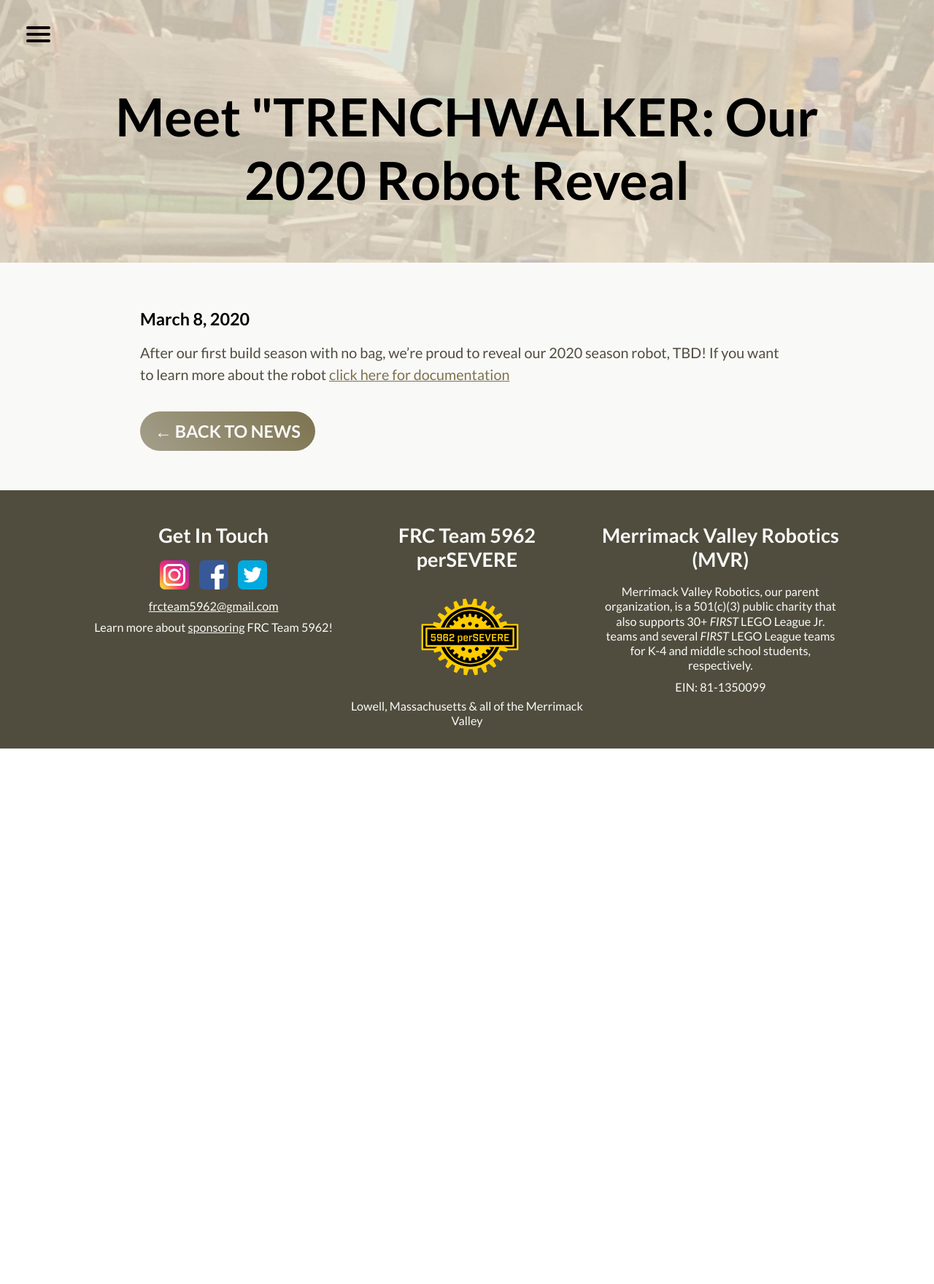
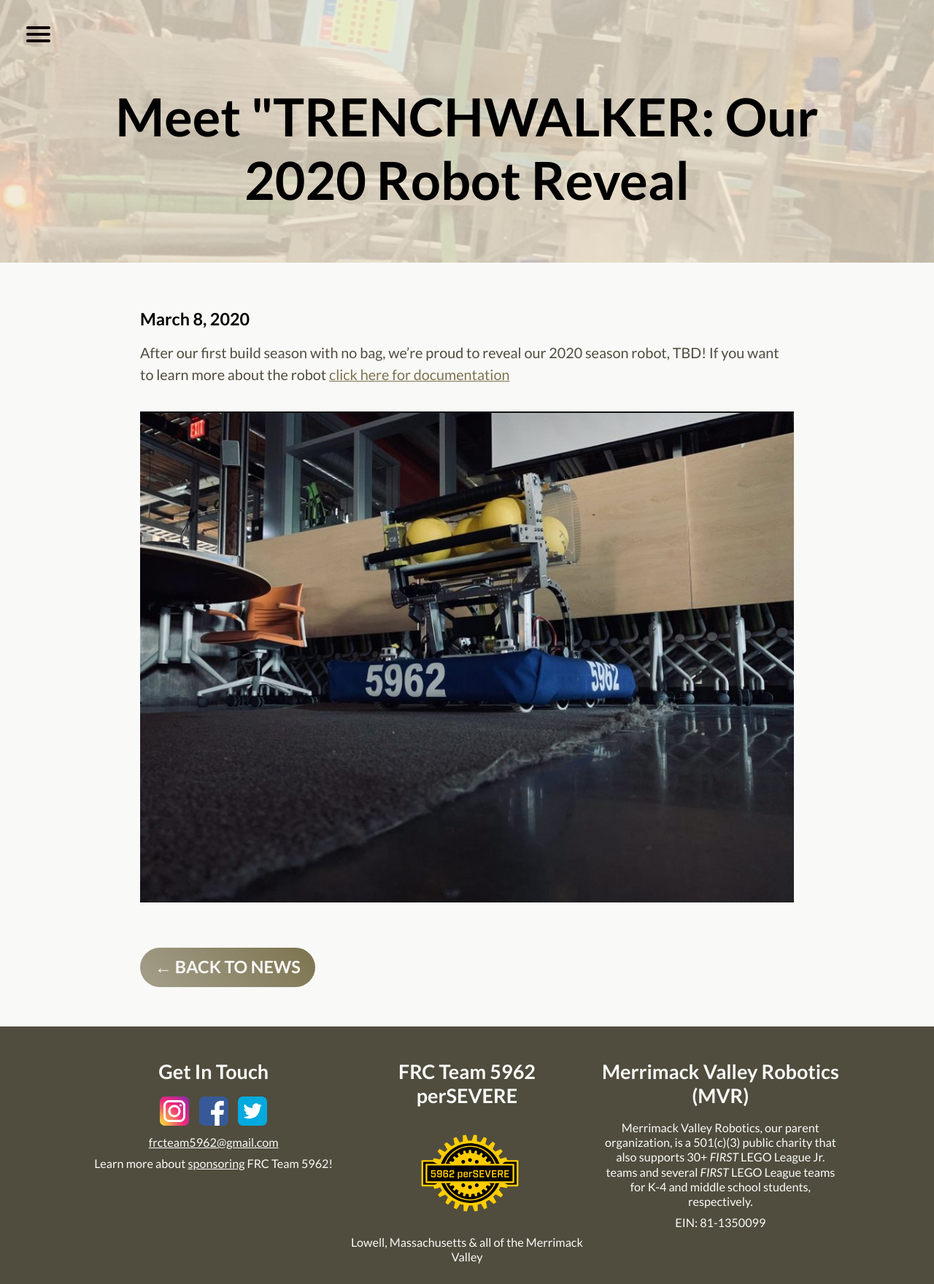
Before and after one commit to perSEVERE-5962/frc5962, a Jekyll site: the page built from _posts/2020-03-08-2020-reveal-video.markdown, in a window 1280 px wide. Shown: the whole page at 73% size. Built offline with Jekyll 4.4.1, drawn with Linux system fonts in a browser that asks for light colours; before the commit the page ends 1026 px from its top, so only the background shows below that.

```diff
--- a/_posts/2020-03-08-2020-reveal-video.markdown
+++ b/_posts/2020-03-08-2020-reveal-video.markdown
@@ -4,3 +4,5 @@
 ---
 
 After our first build season with no bag, we're proud to reveal our 2020 season robot, TBD! If you want to learn more about the robot [click here for documentation](https://frcpersevere.com/robots)
+
+![image.jpg](/uploads/image.jpg)
```
